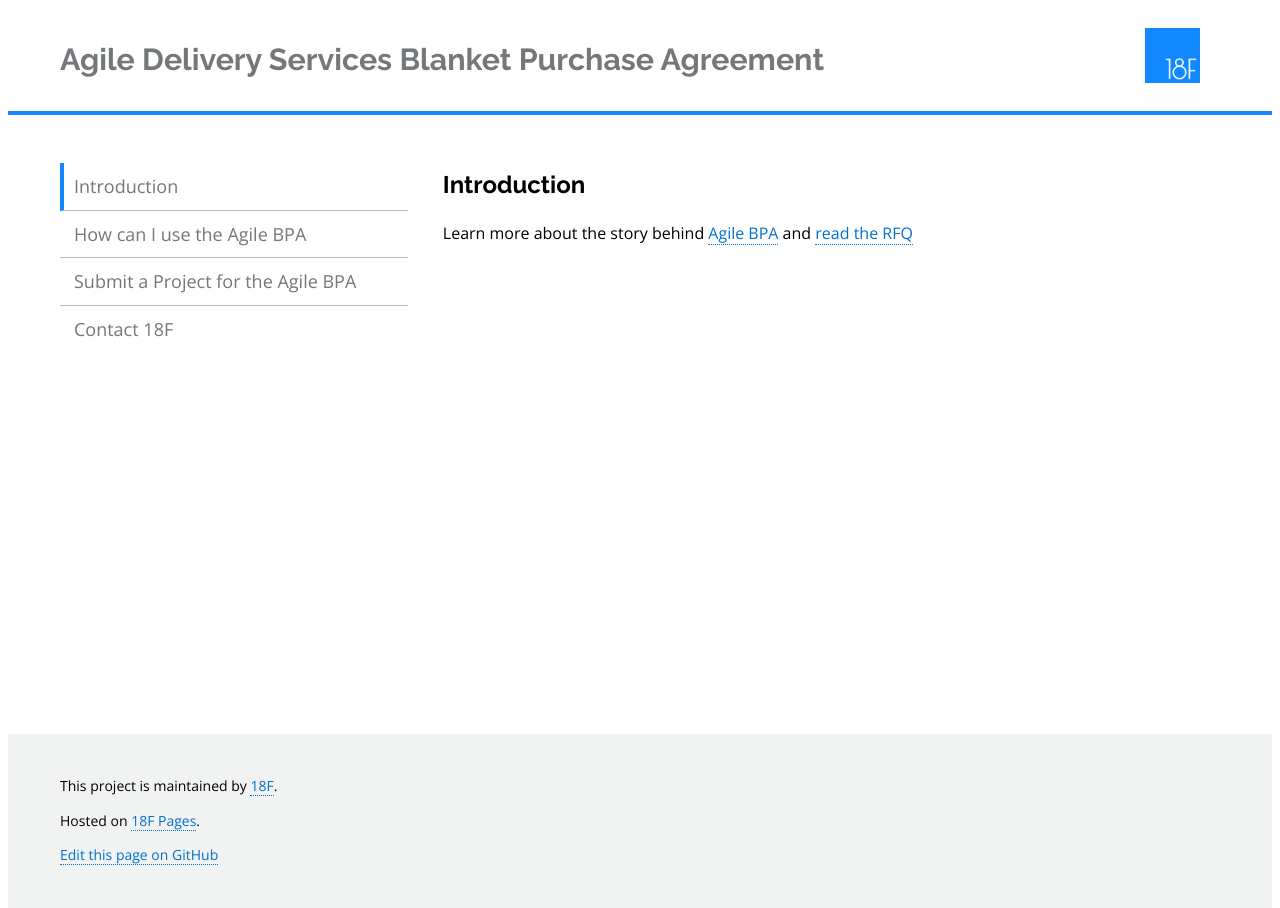
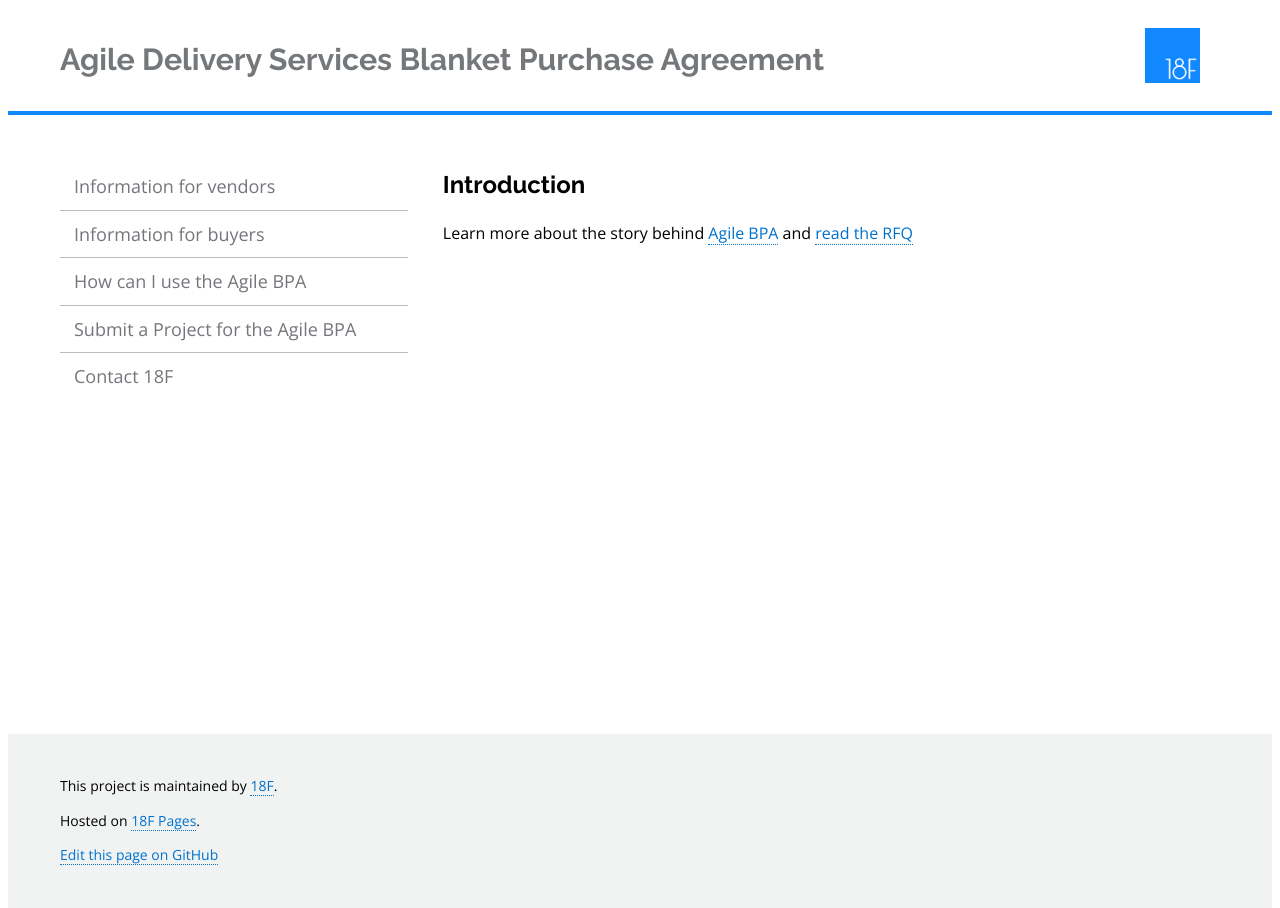
Before and after one commit to 18F/ads-bpa, a Jekyll site: the page built from index.md, in a window 1280 px wide. Built offline with Jekyll 4.4.1, drawn with Linux system fonts in a browser that asks for light colours; nearby versions of some CDN libraries; Markdown is read by kramdown in place of the engine named in the settings.

Commit message:
Adds /buyers to navigation

```diff
--- a/_config.yml
+++ b/_config.yml
@@ -23,8 +23,11 @@ logoalt: 18F logo
 # Navigation
 # List links that should appear in the site sidebar here
 navigation:
-- text: Introduction
+- text: Information for vendors
   url: index.html
+  internal: true
+- text: Information for buyers
+  url: buyers/
   internal: true
 - text: How can I use the Agile BPA
   url: how-can-i-use-the-agile-bpa/
```
